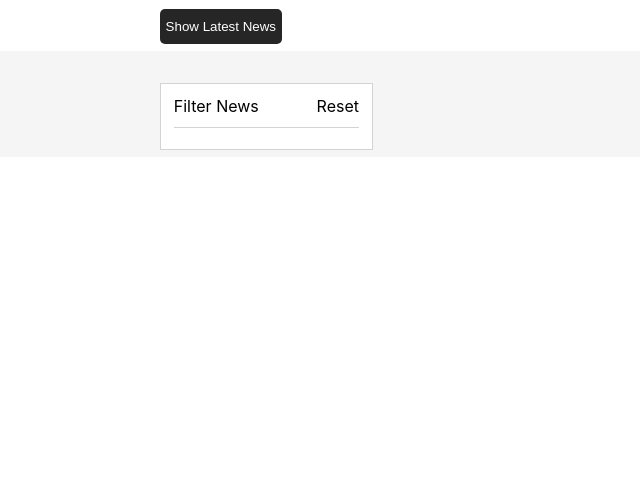
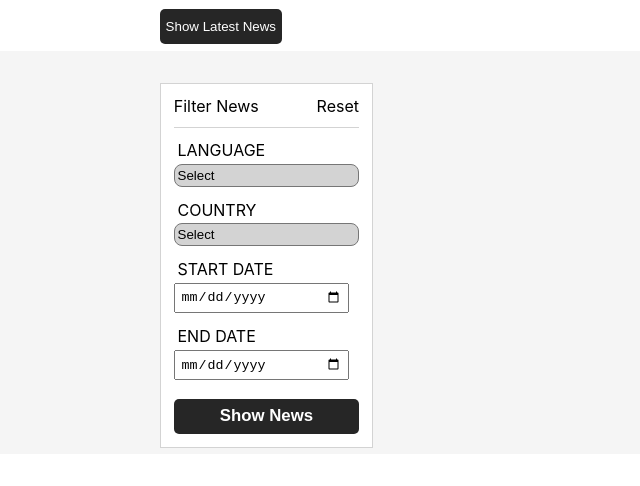
Before and after one commit to ChoudharyAshutosh/NewsApp, a React (Create React App) app: page / in a window 1280 px wide. Shown: the top 486 px of the page, without its empty margins (0-640 px from the left). Built offline with nearby package versions, Linux system fonts and the light colour scheme.

Commit message:
Completed Filter UI

```diff
--- a/src/Filter.css
+++ b/src/Filter.css
@@ -23,3 +23,44 @@ hr{
     background-color: lightgrey;
     border:none;
 }
+div > label,div > input[type='date']{
+    width: 87.5%;
+    display: block;
+    height: 80%;
+    padding:2%;
+}
+div> input[type='date']{
+    margin-bottom: 5%;
+    padding: 2.5%;
+}
+div > select{
+    padding: 1.5%;
+    margin-bottom: 5%;
+    border-radius: 8px;
+    outline: none;
+    background-color: lightgray;
+    width: 100%;
+}
+select {
+    padding: 0.5%;
+    -webkit-appearance: none;
+    appearance: none;
+
+}
+label{
+    text-transform: uppercase;
+}
+.search-button{
+    margin-top: 5%;
+    width: 100%;
+    padding:4% 5%;
+    font-size: 105%;
+    background-color: #262626;
+    color:white;
+    border:none;
+    font-weight: bolder;
+    text-decoration:none;
+    border-radius: 5px;
+    cursor:pointer;
+    outline: none;
+}
--- a/src/Filter.js
+++ b/src/Filter.js
@@ -9,6 +9,60 @@ render(){
                 <p>Reset</p>
             </div>
             <hr/>
+            <div >
+             <label>language</label>
+             <select id='language-chosen'>
+             <option value="None" selected>Select</option>
+                <option value="ar">Arabic</option>
+                <option value="zh">Chinese</option>
+                <option value="nl">Dutch</option>
+                <option value="en">English</option>
+                <option value="fi">Finnish</option>
+                <option value="fr">French</option>
+                <option value="de">German</option>
+                <option value="hi">Hindi</option>
+                <option value="it">Italian</option>
+                <option value="ja">Japenese</option>
+                <option value="ko">Korean</option>
+                <option value="msa">Malay</option>
+                <option value="pt">Protguese</option>
+                <option value="ru">Russian</option>
+                <option value="es">Spanish</option>
+             </select>
+             <label>country</label>
+             <select id='country-chosen'>
+                <option value="None">Select</option>
+                <option value="US">United State</option>
+                <option value="TW">Taiwan</option>
+                <option value="DE">German</option>
+                <option value="GB">United Kingdom</option>
+                <option value="CN">China</option>
+                <option value="IN">India</option>
+                <option value="ES">Spain</option>
+                <option value="IT">Italy</option>
+                <option value="PL">Poland</option>
+                <option value="AU">Australia</option>
+                <option value="MY">Malayasia</option>
+                <option value="SG">Singapore</option>
+                <option value="CA">Canada</option>
+                <option value="KR">South Korea</option>
+                <option value="DK">Denmark</option>
+                <option value="FR">France</option>
+                <option value="BE">Belgium</option>
+                <option value="JP">Japan</option>
+                <option value="AT">Austria</option>
+                <option value="PT">Portugal</option>
+                <option value="PH">Philippines</option>
+                <option value="HK">Hong Kong</option>
+                <option value="AR">Argentina</option>
+                <option value="VE">Venezuela</option>
+             </select>
+             <label>start date</label>
+             <input type='date'></input>
+             <label>end date</label>
+             <input type='date'></input>
+             <button className='search-button'>Show News</button>
+            </div>
         </div>
     )
 }
```
Also changed, not shown: 1 other file (tests, documents, lock files or other folders).
